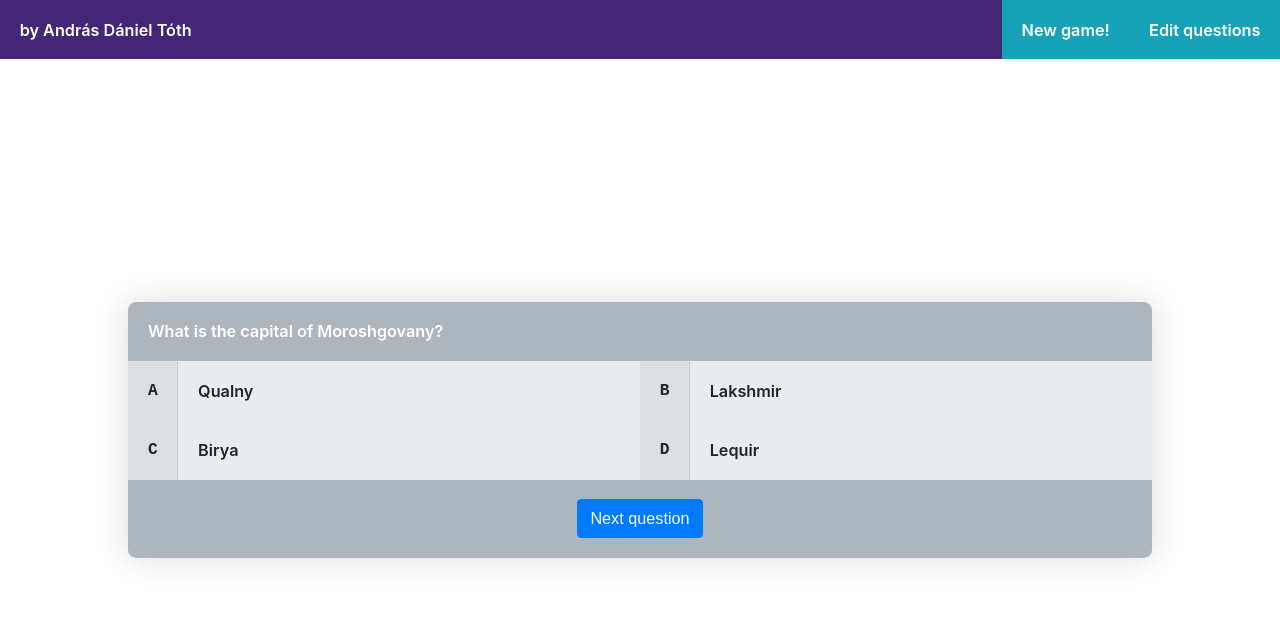
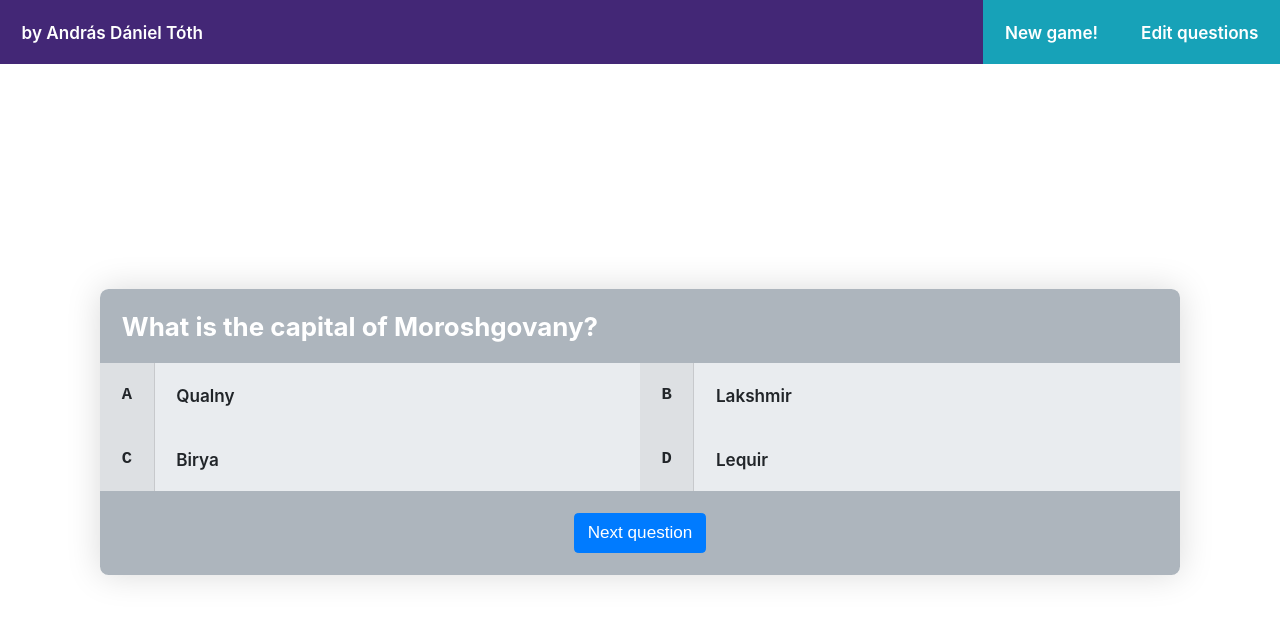
Before and after one commit to latobibor/icf-homework, a React (Create React App) app: page /game in a window 1280 px wide. Shown: the top 620 px of the page. Built offline with nearby package versions, Linux system fonts and the light colour scheme; the HTML template or start-up script is replaced by a standard one.

Commit message:
typographical refinements

```diff
--- a/src/components/quiz-page/question.scss
+++ b/src/components/quiz-page/question.scss
@@ -24,6 +24,10 @@
     @include variables.bold-font;
   }
 
+  .question-header h3 {
+    margin: 0;
+  }
+
   .question-header, .question-footer {
     padding: variables.$spacing-unit-2;
 
--- a/src/components/quiz-page/question.tsx
+++ b/src/components/quiz-page/question.tsx
@@ -6,7 +6,7 @@ import { AnswerIndex } from '../../shared-models/types';
 export function Question() {
   return (
     <div className="question">
-      <div className="question-header">What is the capital of Moroshgovany?</div>
+      <div className="question-header"><h3>What is the capital of Moroshgovany?</h3></div>
       <div className="answers">
         <Answer index={AnswerIndex.A} text="Qualny" isRight />
         <Answer index={AnswerIndex.B} text="Lakshmir" />
--- a/src/style/variables.scss
+++ b/src/style/variables.scss
@@ -3,7 +3,7 @@
 
 // sizing: ratio and base-font-size calculated by eye, so they are "magic numbers"
 $ratio: 1.2;
-$base-font-size: calc(0.75rem + 0.33vw);
+$base-font-size: calc(0.75rem + 0.4vw);
 
 $ratio-4: math.pow($ratio, 4);
 $ratio-3: math.pow($ratio, 3);
```
